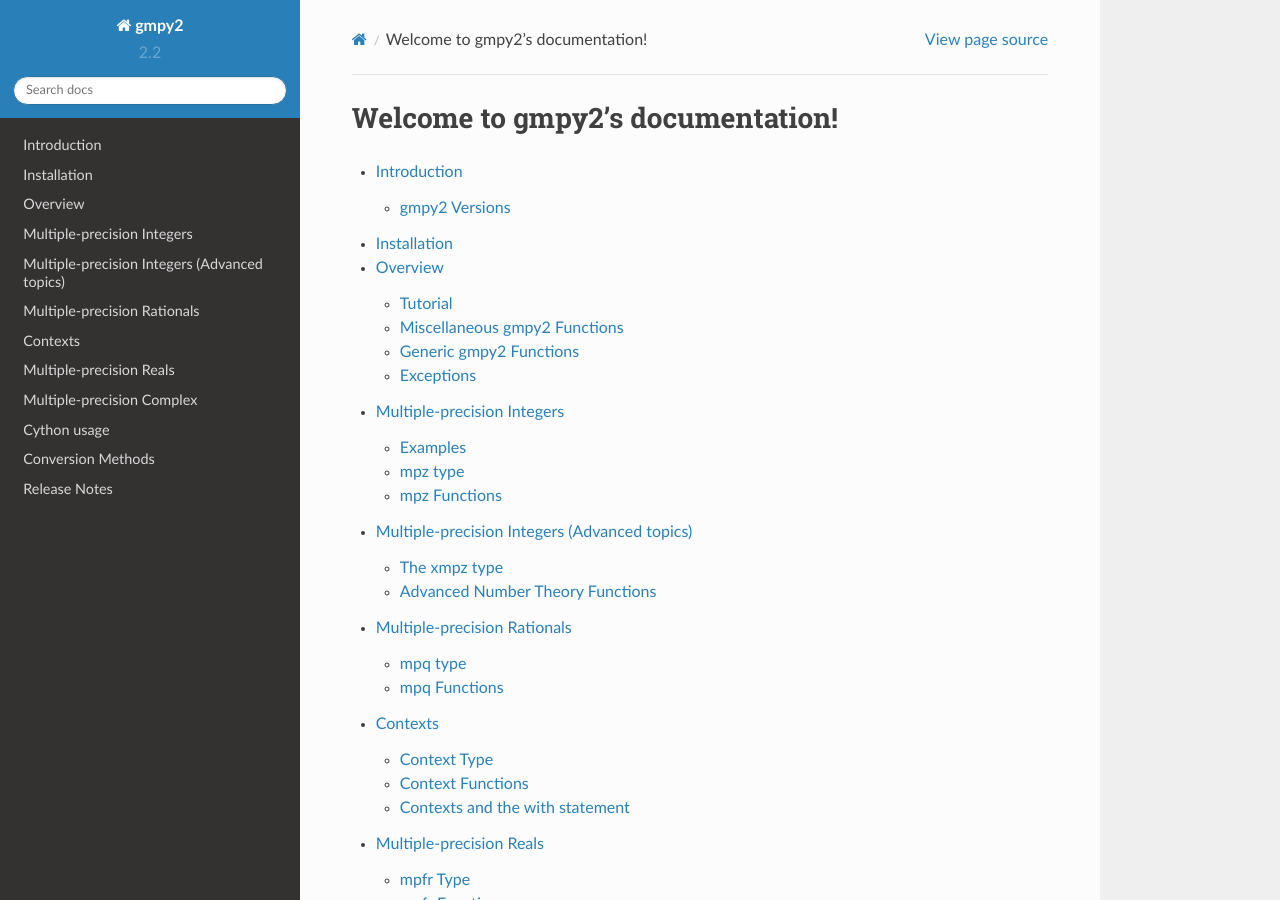
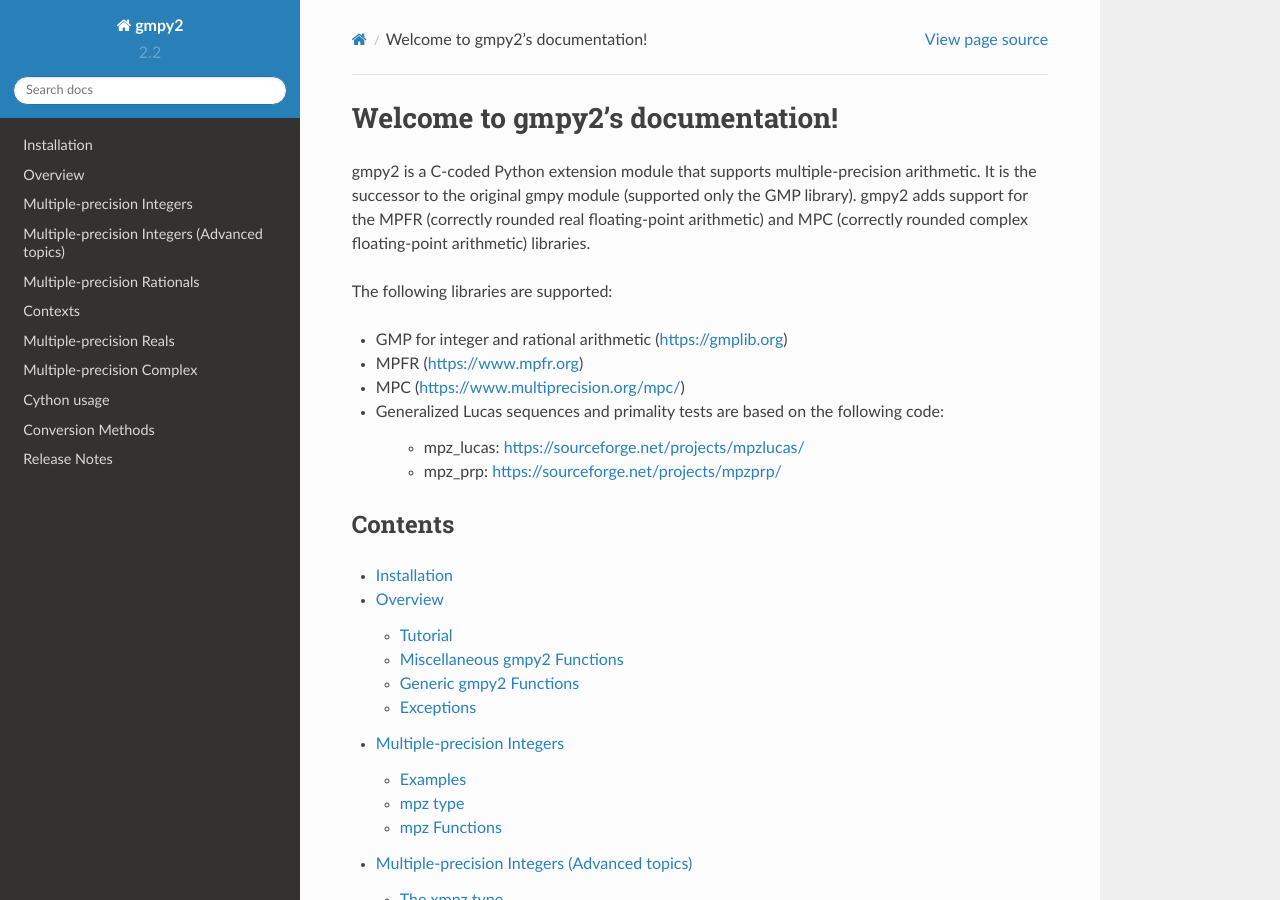
Before and after one commit to aleaxit/gmpy, a Sphinx documentation site: the page built from docs/index.rst, in a window 1280 px wide and 900 px high. Built offline with Sphinx 7.4.7 and the Read the Docs theme 2.0.0, drawn with Linux system fonts in a browser that asks for light colours; formulas are drawn with MathJax 3; the version number is read from the project's files by our own code.

Commit message:
Disband docs/intro.rst (content moved to index.rst and install.rst)

```diff
--- a/docs/index.rst
+++ b/docs/index.rst
@@ -1,10 +1,30 @@
 Welcome to gmpy2's documentation!
 =================================
+
+gmpy2 is a C-coded Python extension module that supports multiple-precision
+arithmetic.  It is the successor to the original gmpy module (supported only
+the GMP library). gmpy2 adds support for the MPFR (correctly rounded real
+floating-point arithmetic) and MPC (correctly rounded complex floating-point
+arithmetic) libraries.
+
+The following libraries are supported:
+
+* GMP for integer and rational arithmetic (https://gmplib.org)
+* MPFR (https://www.mpfr.org)
+* MPC (https://www.multiprecision.org/mpc/)
+* Generalized Lucas sequences and primality tests are based on the following
+  code:
+
+      * mpz_lucas: https://sourceforge.net/projects/mpzlucas/
+      * mpz_prp: https://sourceforge.net/projects/mpzprp/
+
+Contents
+--------
 
 .. toctree::
    :maxdepth: 2
 
-   intro
+   install
    overview
    mpz
    advmpz
```
Also changed, not shown: docs/install.rst (added, +11 -0 lines), docs/intro.rst (deleted, +0 -38 lines).
